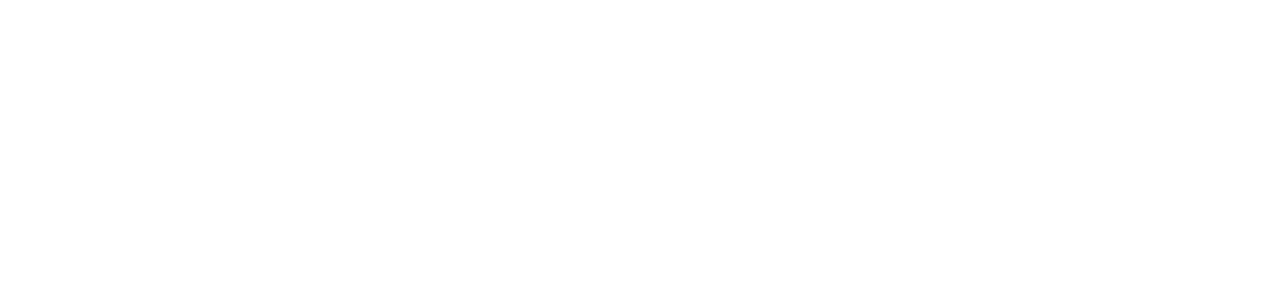
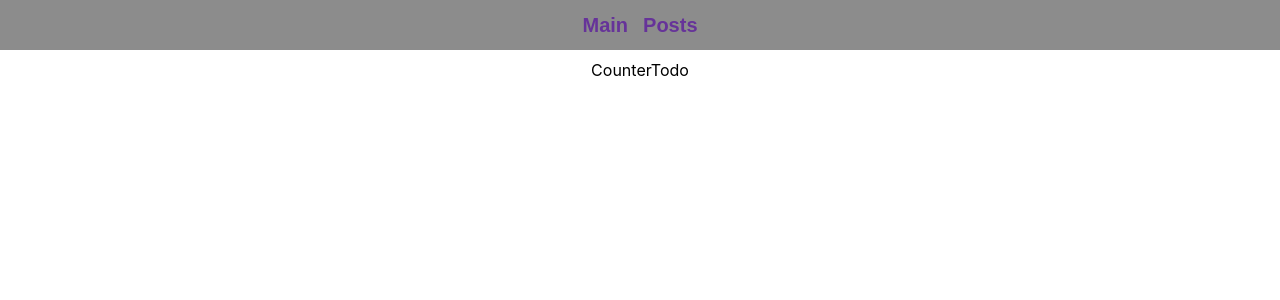
Before and after one commit to sbpark88/react-store, a React (Create React App) app: page / in a window 1280 px wide. Shown: the top 300 px of the page. Built offline with nearby package versions, Linux system fonts and the light colour scheme.

Commit message:
Style: Layout and CSS Styling

```diff
--- a/src/App.css
+++ b/src/App.css
@@ -1,3 +1,31 @@
 .App {
   text-align: center;
+  margin-top: 30px;
+  padding: 30px;
 }
+
+nav {
+  position: fixed;
+  top: 0;
+  left: 0;
+  width: 100%;
+  height: 30px;
+  background-color: #8c8c8c;
+  padding: 10px 0;
+  font: bold 20px/1 sans-serif;
+  align-content: center;
+
+  a {
+    color: rebeccapurple;
+    text-decoration: none;
+    cursor: pointer;
+    transition: 0.4s;
+  }
+  a:hover {
+    color: blue;
+    font-size: 22px;
+  }
+  a:not(:first-child) {
+    margin-left: 15px;
+  }
+}
--- a/src/App.tsx
+++ b/src/App.tsx
@@ -1,9 +1,22 @@
-import React from 'react';
-import './App.css';
+import React from "react";
+import "./App.css";
+import { Link, Route, Routes } from "react-router-dom";
+import Main from "./pages/Main";
+import Post from "./pages/Post";
 
 function App() {
   return (
     <div className="App">
+      <nav>
+        <Link to="/">Main</Link>
+        <Link to="/posts">Posts</Link>
+      </nav>
+      <Routes>
+        <Route errorElement={<p>something wrong!</p>}>
+          <Route index element={<Main />} />
+          <Route path="/posts" element={<Post />} />
+        </Route>
+      </Routes>
     </div>
   );
 }
--- a/src/features/counter/Counter.css
+++ b/src/features/counter/Counter.css
@@ -0,0 +1,7 @@
+.counter-container {
+  border-bottom: 2px solid;
+  padding-bottom: 20px;
+}
+.counter-container button {
+  margin-left: 10px;
+}
--- a/src/features/posts/Posts.css
+++ b/src/features/posts/Posts.css
@@ -0,0 +1,12 @@
+.post {
+  text-align: left;
+  background-color: #eae2e2;
+  border: 1px solid #eae2e2;
+  border-radius: 15px;
+  padding: 10px;
+  margin-bottom: 10px;
+
+  p {
+    margin: 0;
+  }
+}
--- a/src/features/todo/Todo.css
+++ b/src/features/todo/Todo.css
@@ -0,0 +1,18 @@
+.todos-container {
+  margin: 20px 0;
+
+  button {
+    margin-left: 10px;
+  }
+}
+
+.todos--item {
+  border: 1px solid #dbebeb;
+  padding: 10px 0;
+  margin: 10px 0;
+
+  div {
+    width: 300px;
+    text-align: left;
+  }
+}
--- a/src/pages/Main.tsx
+++ b/src/pages/Main.tsx
@@ -1,7 +1,14 @@
 import React from "react";
+import Counter from "../features/counter/Counter";
+import Todo from "../features/todo/Todo";
 
 const Main: React.FC = () => {
-  return <>Page Main</>;
+  return (
+    <>
+      <Counter />
+      <Todo />
+    </>
+  );
 };
 
 export default Main;
--- /dev/null
+++ b/src/pages/Post.tsx
@@ -0,0 +1,8 @@
+import React from "react";
+import Posts from "../features/posts/Posts";
+
+const Post: React.FC = () => {
+  return <Posts />;
+};
+
+export default Post;
```
Also changed, not shown: src/pages/Posts.tsx (deleted, +0 -7 lines).
